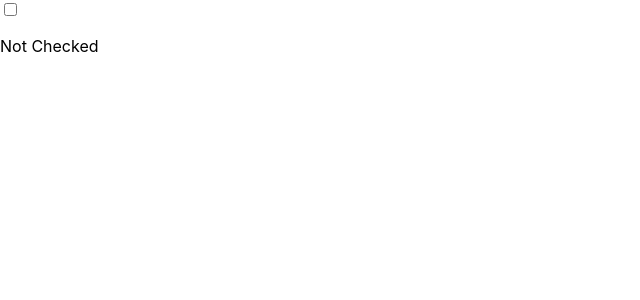
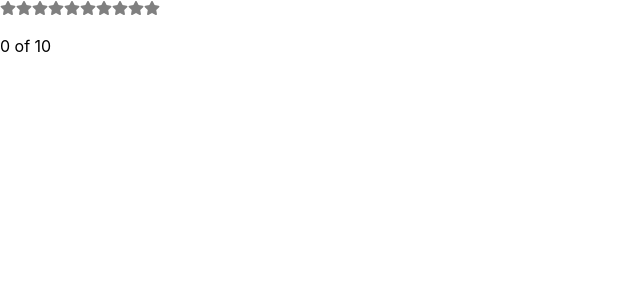
Before and after one commit to matovu-ronald/react-hooks, a Next.js app: page / in a window 1280 px wide. Shown: the top 300 px of the page, without its empty margins (0-640 px from the left). Built offline with nearby package versions, Linux system fonts and the light colour scheme.

Commit message:
Building a ratings module (component trees and sending interactions up the tree)

```diff
--- /dev/null
+++ b/components/Star.js
@@ -0,0 +1,7 @@
+import { FaStar } from "react-icons/fa";
+
+const Star = ({ selected = false, onSelect }) => {
+  return <FaStar onClick={onSelect} color={selected ? "red" : "gray"} />;
+};
+
+export default Star;
--- /dev/null
+++ b/components/StarRating.js
@@ -0,0 +1,24 @@
+import { CreateRatings } from "../utils/create-ratings";
+import Star from "./Star";
+import { Fragment, useState } from "react";
+
+const StarRating = ({ totalStars = 5 }) => {
+  const [selectedStars, setSelectedStars] = useState(0);
+
+  return (
+    <Fragment>
+      {CreateRatings(totalStars).map((star, index) => {
+        return (
+          <Star
+            key={index}
+            selected={selectedStars > index}
+            onSelect={() => setSelectedStars(index + 1)}
+          />
+        );
+      })}
+      <p>{`${selectedStars} of ${totalStars}`}</p>
+    </Fragment>
+  );
+};
+
+export default StarRating;
--- a/pages/index.js
+++ b/pages/index.js
@@ -1,18 +1,12 @@
 import { Fragment, useState } from "react";
+import StarRating from "../components/StarRating";
 
 export default function Home() {
   const [checked, setChecked] = useState(false);
 
   return (
     <Fragment>
-      <input
-        type="checkbox"
-        name="agreement"
-        id="agreement"
-        value={checked}
-        onChange={(checked) => setChecked(!checked)}
-      />
-      <p>{checked ? "Checked" : "Not Checked"}</p>
+      <StarRating totalStars={10} />
     </Fragment>
   );
 }
--- /dev/null
+++ b/utils/create-ratings.js
@@ -0,0 +1,3 @@
+export function CreateRatings(totalStars) {
+  return [...Array(totalStars)];
+}
```
